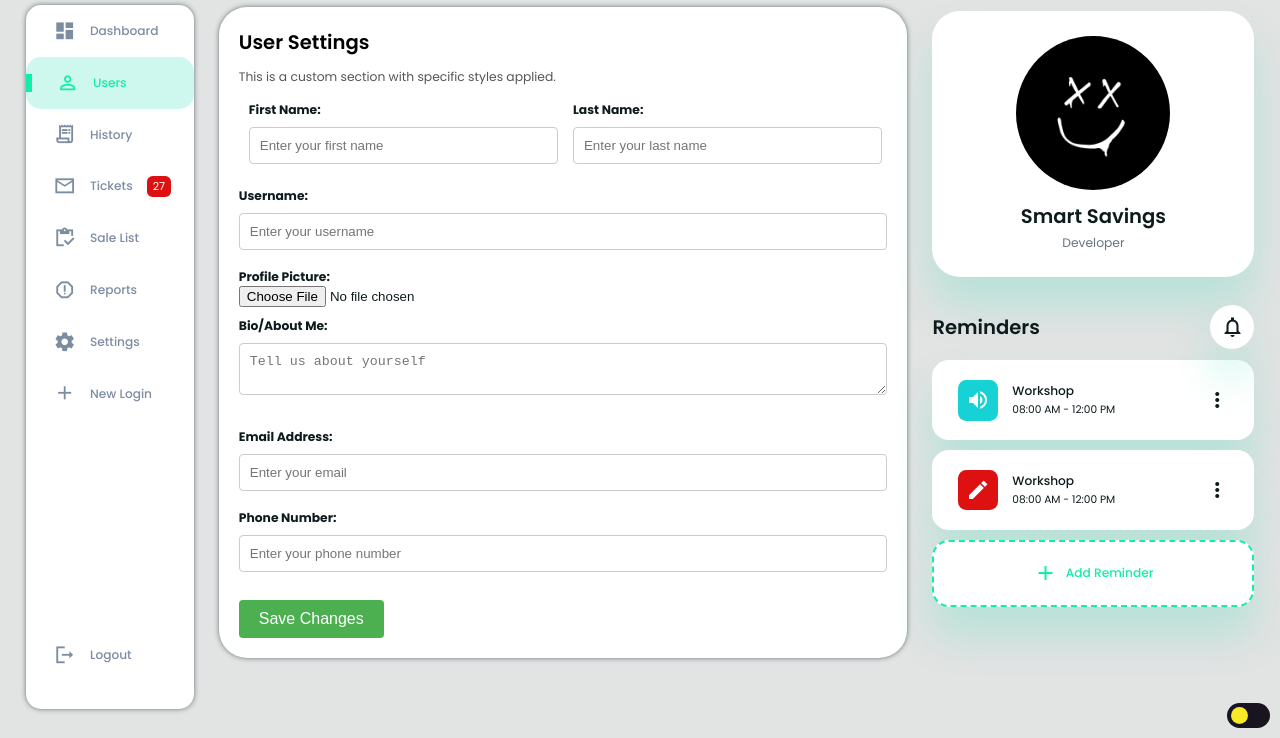
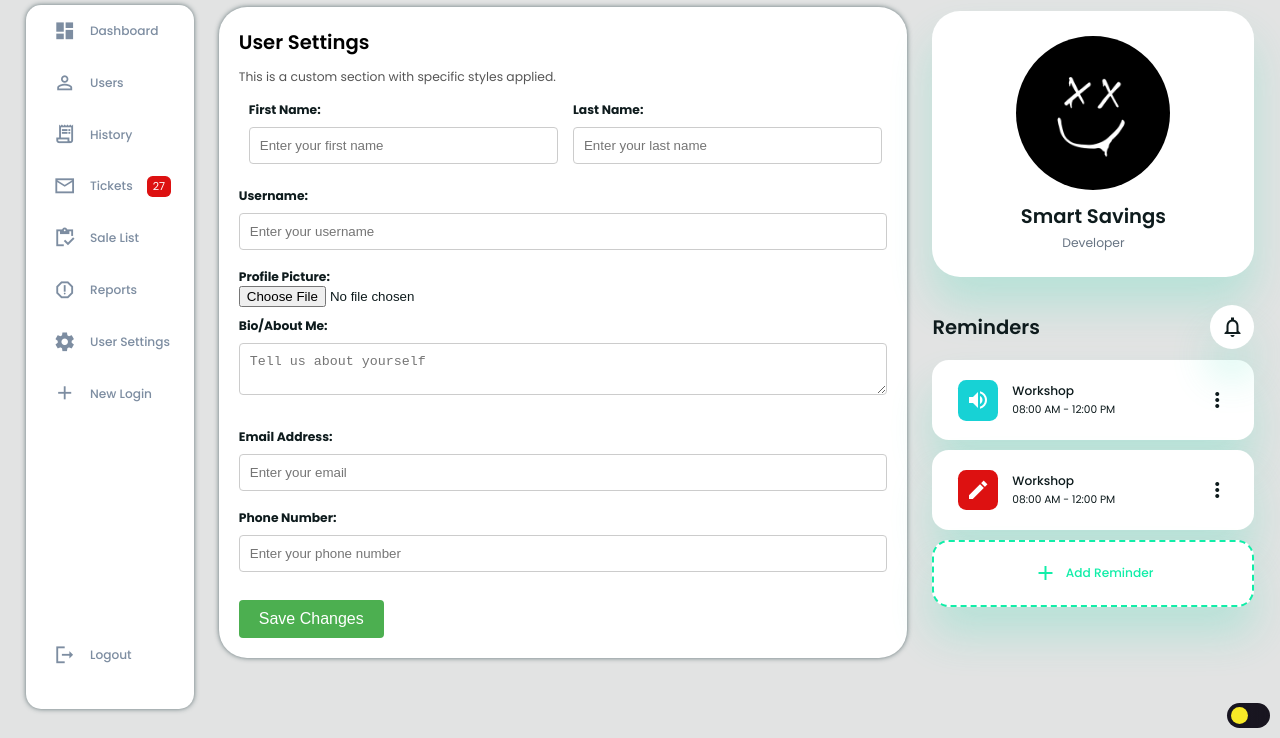
Before and after one commit to sarapresa/Projeto-04, a website: page admin/user.html in a window 1280 px wide. Shown: the part 62-800 px from the top of the page. Drawn offline with Linux system fonts and the light colour scheme; sample sign-in values are in the browser's storage.

Commit message:
Sidebar update

```diff
--- a/admin/sidebar.html
+++ b/admin/sidebar.html
@@ -3,7 +3,7 @@
         <span class="material-icons-sharp"> dashboard </span>
         <h3>Dashboard</h3>
     </a>
-    <a href="user.html" id="user-link" class="">
+    <a href="" id="" class="">
         <span class="material-icons-sharp"> person_outline </span>
         <h3>Users</h3>
     </a>
@@ -24,9 +24,9 @@
         <span class="material-icons-sharp"> report_gmailerrorred </span>
         <h3>Reports</h3>
     </a>
-    <a href="#" class="">
+    <a href="user.html" id="user-settings-link" class="">
         <span class="material-icons-sharp"> settings </span>
-        <h3>Settings</h3>
+        <h3>User Settings</h3>
     </a>
     <a href="#" class="">
         <span class="material-icons-sharp"> add </span>
```
